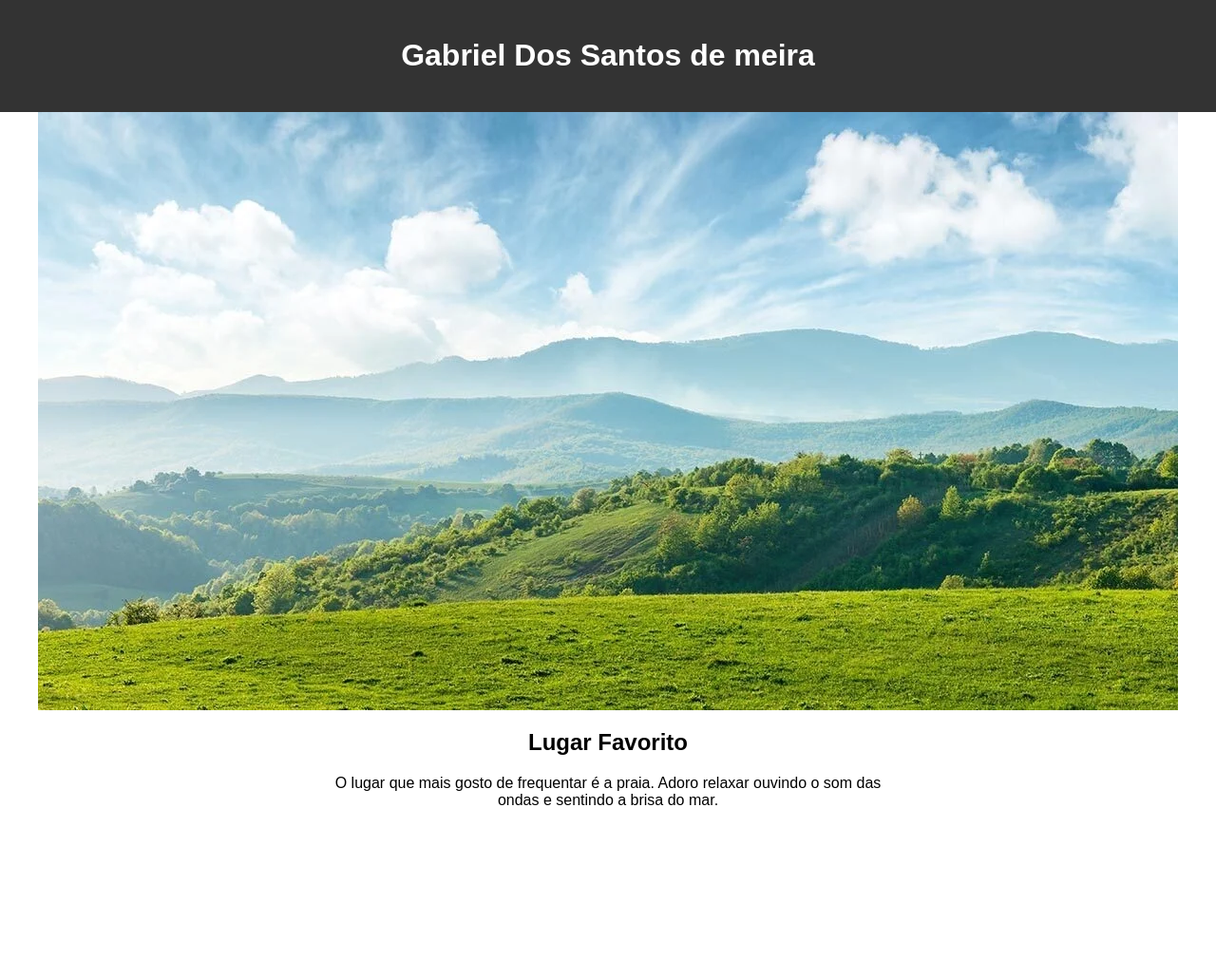
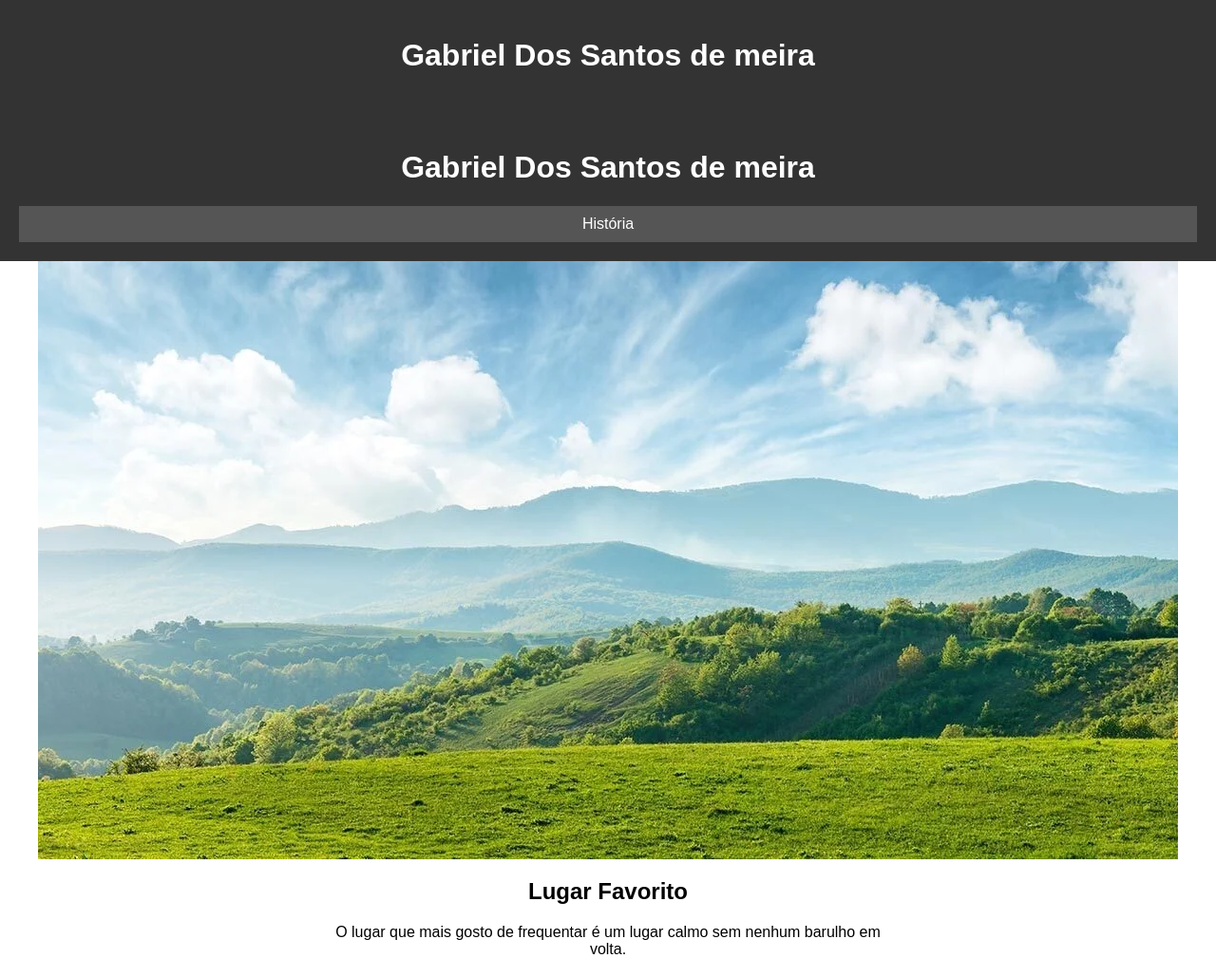
Before and after one commit to Gabriel4-SM/trabalho-de-programa-o, a plain HTML site: page index.html in a window 1280 px wide. Shown: the whole page at 95% size. Before the commit the page ends 872 px from the top, so only its background shows below. Drawn offline with Linux system fonts and the light colour scheme.

Commit message:
Update index.html

```diff
--- a/index.html
+++ b/index.html
@@ -39,9 +39,15 @@
         <h1>Gabriel Dos Santos de meira</h1>
     </header>
     <main>
+     <div style="background-color: #333; color: #fff; text-align: center; padding: 20px;">
+        <h1>Gabriel Dos Santos de meira</h1>
+        <div style="background-color: #555; padding: 10px;">
+            <a href="#historia" style="color: #fff; text-decoration: none;">História</a>
+        </div>
+    </div>
          <img src="paisagem-natural-og.webp" alt="Descrição da imagem">
         <h2>Lugar Favorito</h2>
-        <p>O lugar que mais gosto de frequentar é a praia. Adoro relaxar ouvindo o som das ondas e sentindo a brisa do mar.</p>
+        <p>O lugar que mais gosto de frequentar é um lugar calmo sem nenhum barulho em volta.</p>
     </main>
 </body>
 </html>
```
